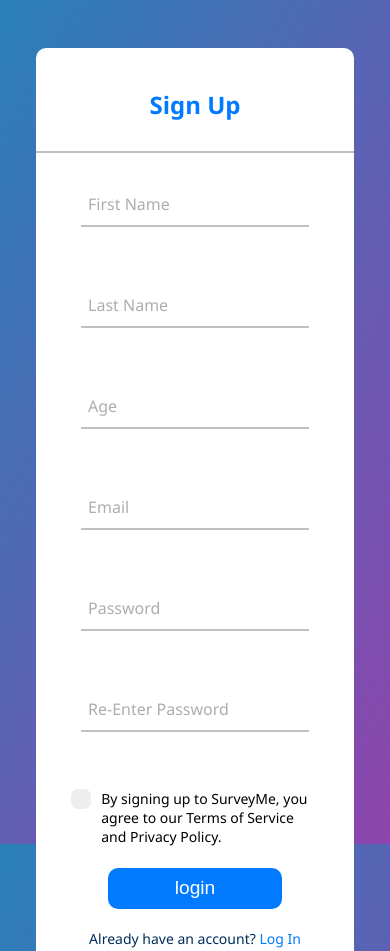
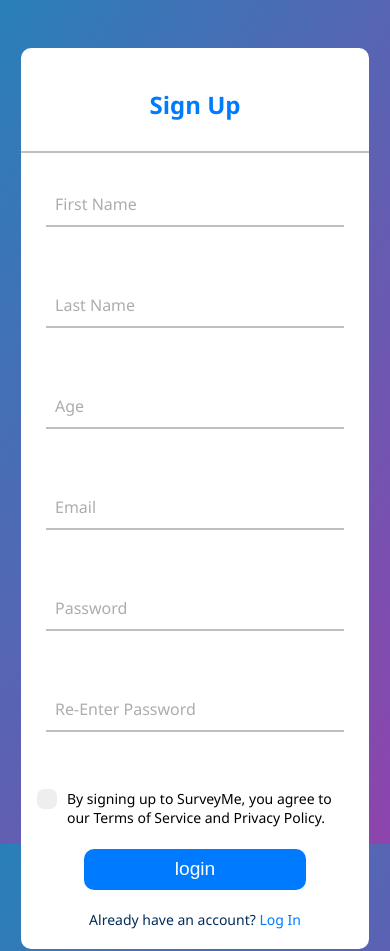
Before and after one commit to Fater-Ali-Z/login-reg, a plain HTML site: page signup.html in a window 390 px wide. Shown: the top 951 px of the page. Drawn offline with Linux system fonts and the light colour scheme.

Commit message:
Update sign-up-style.css

```diff
--- a/css/sign-up-style.css
+++ b/css/sign-up-style.css
@@ -23,7 +23,7 @@ body {
 }
 .center form {
     box-sizing: border-box;
-    padding: 0 2.2em;
+    padding: 0 15px;
     display: flex;
     justify-content: center;
     flex-wrap: wrap;
@@ -232,7 +232,7 @@ a:hover {
         }
         .center {
             margin: 40px 0;
-            width: 85%;
+            width: 93%;
         }
 
         form .field {
```
